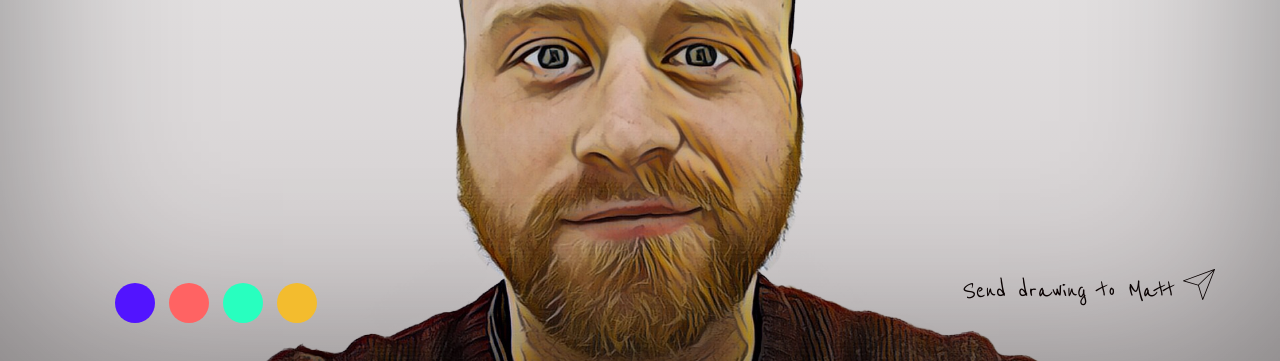
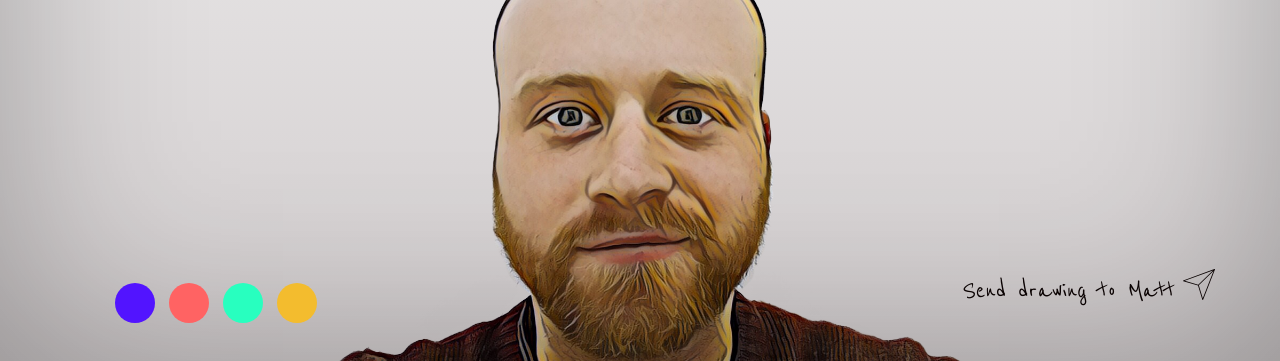
Before and after one commit to mattc0llier/matt-collier-dev, a plain HTML site: page index.html in a window 1280 px wide. Shown: the part 439-800 px from the top of the page. Drawn offline with nearby package versions, Linux system fonts and the light colour scheme.

Commit message:
taller picture and smaller vigniette

```diff
--- a/style.css
+++ b/style.css
@@ -13,11 +13,11 @@ body {
   color: #0A0202;
   min-height: 100vh;
   min-width: 100vh;
-  box-shadow: 0 0 200px rgba(0,0,0,0.4) inset;
+  box-shadow: 0 0 200px rgba(0,0,0,0.3) inset;
   /* background: url(./img/sqaure-centered-matt-profile-cut.png) #FFFFFF; */
   background:
     /* top, transparent red */
-    url(./img/sqaure-centered-matt-profile-cut.png)
+    url(./img/sqaure-centered-matt-profile-cut-tall.png)
     ,
     /* bottom, image */
 
```
Also changed, not shown: img/sqaure-centered-matt-profile-cut-tall.png (added).
